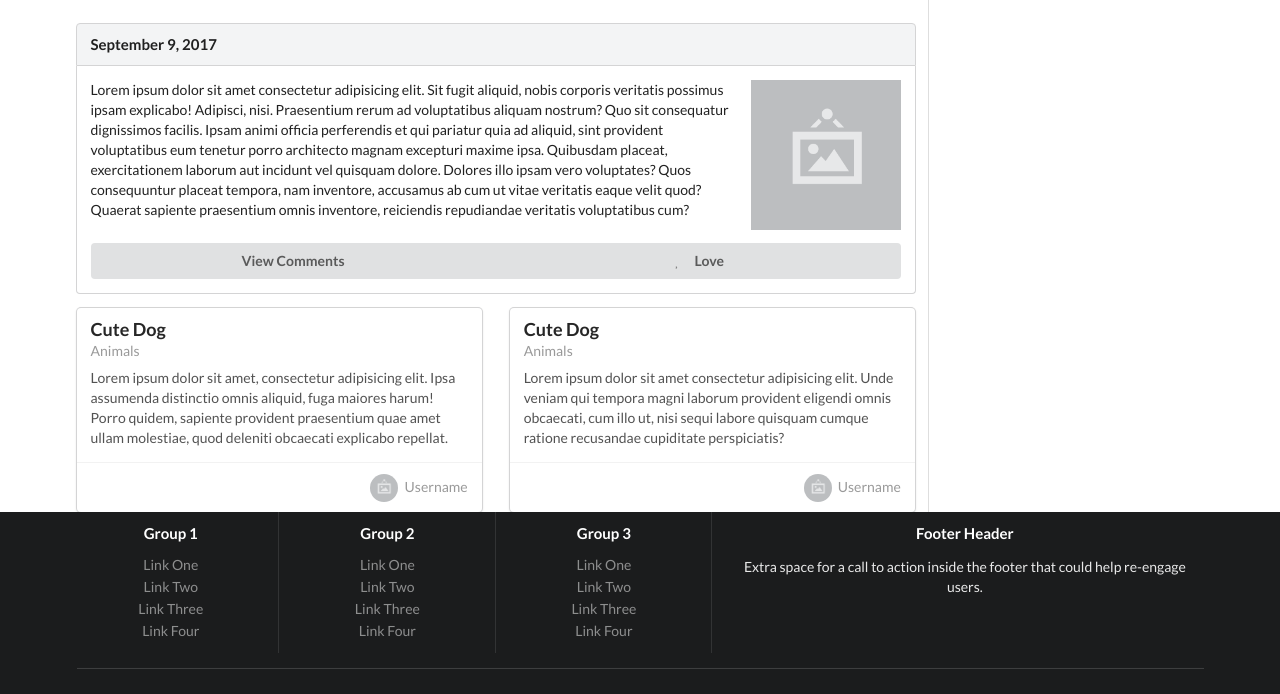
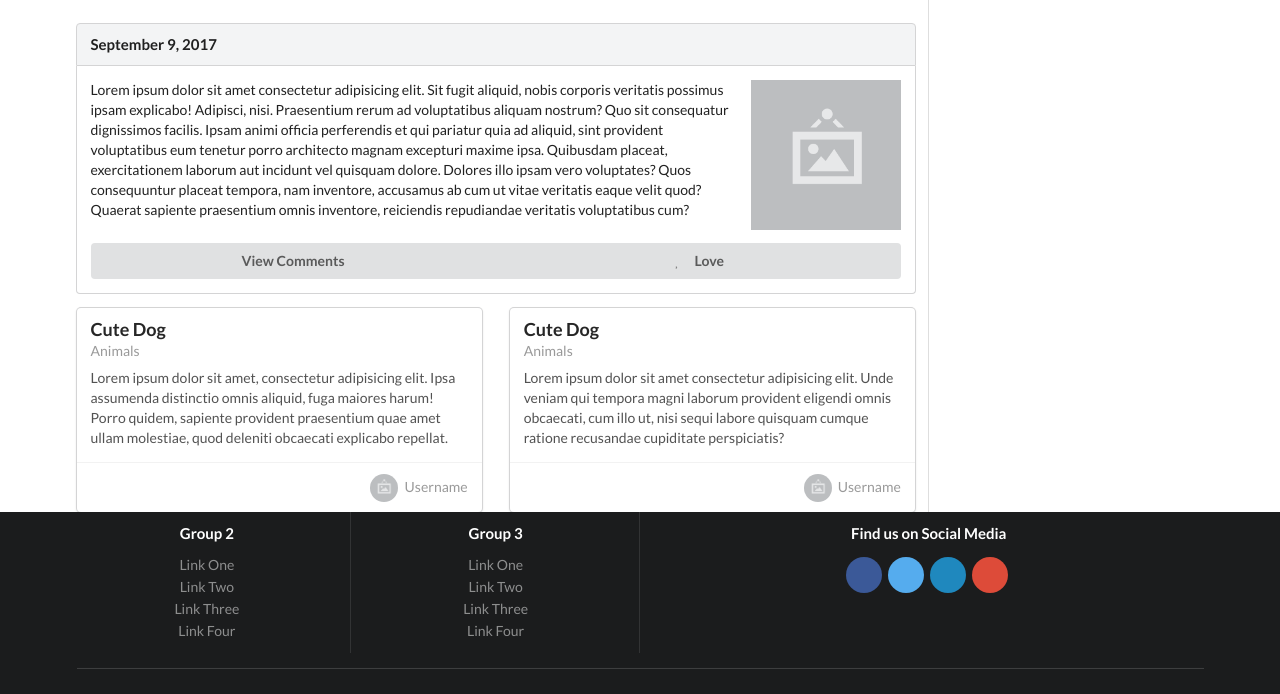
Before and after one commit to virtual/semantic-ui-demo, a website: page index.html in a window 1280 px wide. Shown: the part 623-1317 px from the top of the page. Drawn offline with nearby package versions, Linux system fonts and the light colour scheme; a web font is replaced by a local one.

Commit message:
add social media icons to footer

```diff
--- a/index.html
+++ b/index.html
@@ -84,13 +84,13 @@
 
         <div class="ui bottom attached segment">
           <img class="ui small right floated image transition visible" data-src="assets/images/wireframe/square-image.png" src="assets/images/wireframe/square-image.png">
-          <p> Lorem ipsum dolor sit amet consectetur adipisicing elit. Sit fugit aliquid, nobis corporis
-            veritatis possimus ipsam explicabo! Adipisci, nisi. Praesentium rerum ad voluptatibus aliquam nostrum? Quo sit
-            consequatur dignissimos facilis. Ipsam animi officia perferendis et qui pariatur quia ad aliquid, sint provident
-            voluptatibus eum tenetur porro architecto magnam excepturi maxime ipsa. Quibusdam placeat, exercitationem laborum
-            aut incidunt vel quisquam dolore. Dolores illo ipsam vero voluptates? Quos consequuntur placeat tempora, nam
-            inventore, accusamus ab cum ut vitae veritatis eaque velit quod? Quaerat sapiente praesentium omnis inventore,
-            reiciendis repudiandae veritatis voluptatibus cum?</p>
+          <p> Lorem ipsum dolor sit amet consectetur adipisicing elit. Sit fugit aliquid, nobis corporis veritatis possimus ipsam
+            explicabo! Adipisci, nisi. Praesentium rerum ad voluptatibus aliquam nostrum? Quo sit consequatur dignissimos
+            facilis. Ipsam animi officia perferendis et qui pariatur quia ad aliquid, sint provident voluptatibus eum tenetur
+            porro architecto magnam excepturi maxime ipsa. Quibusdam placeat, exercitationem laborum aut incidunt vel quisquam
+            dolore. Dolores illo ipsam vero voluptates? Quos consequuntur placeat tempora, nam inventore, accusamus ab cum
+            ut vitae veritatis eaque velit quod? Quaerat sapiente praesentium omnis inventore, reiciendis repudiandae veritatis
+            voluptatibus cum?</p>
           <div class="two ui buttons">
             <button class="ui button">View Comments</button>
             <button class="ui button"><i class="heart icon"></i>  Love</button>
@@ -105,13 +105,13 @@
         </h4>
         <div class="ui bottom attached segment">
           <img class="ui small right floated image transition visible" data-src="assets/images/wireframe/square-image.png" src="assets/images/wireframe/square-image.png">
-          <p> Lorem ipsum dolor sit amet consectetur adipisicing elit. Sit fugit aliquid, nobis corporis
-            veritatis possimus ipsam explicabo! Adipisci, nisi. Praesentium rerum ad voluptatibus aliquam nostrum? Quo sit
-            consequatur dignissimos facilis. Ipsam animi officia perferendis et qui pariatur quia ad aliquid, sint provident
-            voluptatibus eum tenetur porro architecto magnam excepturi maxime ipsa. Quibusdam placeat, exercitationem laborum
-            aut incidunt vel quisquam dolore. Dolores illo ipsam vero voluptates? Quos consequuntur placeat tempora, nam
-            inventore, accusamus ab cum ut vitae veritatis eaque velit quod? Quaerat sapiente praesentium omnis inventore,
-            reiciendis repudiandae veritatis voluptatibus cum?</p>
+          <p> Lorem ipsum dolor sit amet consectetur adipisicing elit. Sit fugit aliquid, nobis corporis veritatis possimus ipsam
+            explicabo! Adipisci, nisi. Praesentium rerum ad voluptatibus aliquam nostrum? Quo sit consequatur dignissimos
+            facilis. Ipsam animi officia perferendis et qui pariatur quia ad aliquid, sint provident voluptatibus eum tenetur
+            porro architecto magnam excepturi maxime ipsa. Quibusdam placeat, exercitationem laborum aut incidunt vel quisquam
+            dolore. Dolores illo ipsam vero voluptates? Quos consequuntur placeat tempora, nam inventore, accusamus ab cum
+            ut vitae veritatis eaque velit quod? Quaerat sapiente praesentium omnis inventore, reiciendis repudiandae veritatis
+            voluptatibus cum?</p>
           <div class="two ui buttons">
             <button class="ui button">View Comments</button>
             <button class="ui button"><i class="heart icon"></i>  Love</button>
@@ -127,7 +127,9 @@
                 <span class="category">Animals</span>
               </div>
               <div class="description">
-              <p>Lorem ipsum dolor sit amet, consectetur adipisicing elit. Ipsa assumenda distinctio omnis aliquid, fuga maiores harum! Porro quidem, sapiente provident praesentium quae amet ullam molestiae, quod deleniti obcaecati explicabo repellat.</p>
+                <p>Lorem ipsum dolor sit amet, consectetur adipisicing elit. Ipsa assumenda distinctio omnis aliquid, fuga maiores
+                  harum! Porro quidem, sapiente provident praesentium quae amet ullam molestiae, quod deleniti obcaecati
+                  explicabo repellat.</p>
               </div>
             </div>
             <div class="extra content">
@@ -143,7 +145,9 @@
                 <span class="category">Animals</span>
               </div>
               <div class="description">
-              <p>Lorem ipsum dolor sit amet consectetur adipisicing elit. Unde veniam qui tempora magni laborum provident eligendi omnis obcaecati, cum illo ut, nisi sequi labore quisquam cumque ratione recusandae cupiditate perspiciatis?</p>
+                <p>Lorem ipsum dolor sit amet consectetur adipisicing elit. Unde veniam qui tempora magni laborum provident
+                  eligendi omnis obcaecati, cum illo ut, nisi sequi labore quisquam cumque ratione recusandae cupiditate
+                  perspiciatis?</p>
               </div>
             </div>
             <div class="extra content">
@@ -305,7 +309,8 @@
                   </div>
                 </div>
                 <div class="extra text">
-                          Ours is a life of constant reruns. We're always circling back to where we'd we started, then starting all over again. Even if we don't run extra laps that day, we surely will come back for more of the same another day soon.
+                  Ours is a life of constant reruns. We're always circling back to where we'd we started, then starting all over again. Even
+                  if we don't run extra laps that day, we surely will come back for more of the same another day soon.
                 </div>
                 <div class="meta">
                   <a class="like">
@@ -347,16 +352,8 @@
   <footer class="ui inverted vertical footer segment">
     <div class="ui center aligned container">
       <div class="ui stackable inverted divided grid">
-        <div class="three wide column">
-          <h4 class="ui inverted header">Group 1</h4>
-          <div class="ui inverted link list">
-            <a href="#" class="item">Link One</a>
-            <a href="#" class="item">Link Two</a>
-            <a href="#" class="item">Link Three</a>
-            <a href="#" class="item">Link Four</a>
-          </div>
-        </div>
-        <div class="three wide column">
+
+        <div class="four wide column">
           <h4 class="ui inverted header">Group 2</h4>
           <div class="ui inverted link list">
             <a href="#" class="item">Link One</a>
@@ -365,7 +362,7 @@
             <a href="#" class="item">Link Four</a>
           </div>
         </div>
-        <div class="three wide column">
+        <div class="four wide column">
           <h4 class="ui inverted header">Group 3</h4>
           <div class="ui inverted link list">
             <a href="#" class="item">Link One</a>
@@ -374,9 +371,20 @@
             <a href="#" class="item">Link Four</a>
           </div>
         </div>
-        <div class="seven wide column">
-          <h4 class="ui inverted header">Footer Header</h4>
-          <p>Extra space for a call to action inside the footer that could help re-engage users.</p>
+        <div class="eight wide column">
+          <h4 class="ui inverted header">Find us on Social Media</h4>
+          <a href="#" class="ui circular facebook icon button">
+              <i class="facebook icon"></i>
+          </a>
+          <a href="#" class="ui circular twitter icon button">
+              <i class="twitter icon"></i>
+            </a>
+          <a href="#" class="ui circular linkedin icon button">
+              <i class="linkedin icon"></i>
+            </a>
+          <a href="#" class="ui circular google plus icon button">
+              <i class="google plus icon"></i>
+            </a>
         </div>
       </div>
       <div class="ui inverted section divider"></div>
```
Lines whose indentation alone changed are shown as unchanged.
